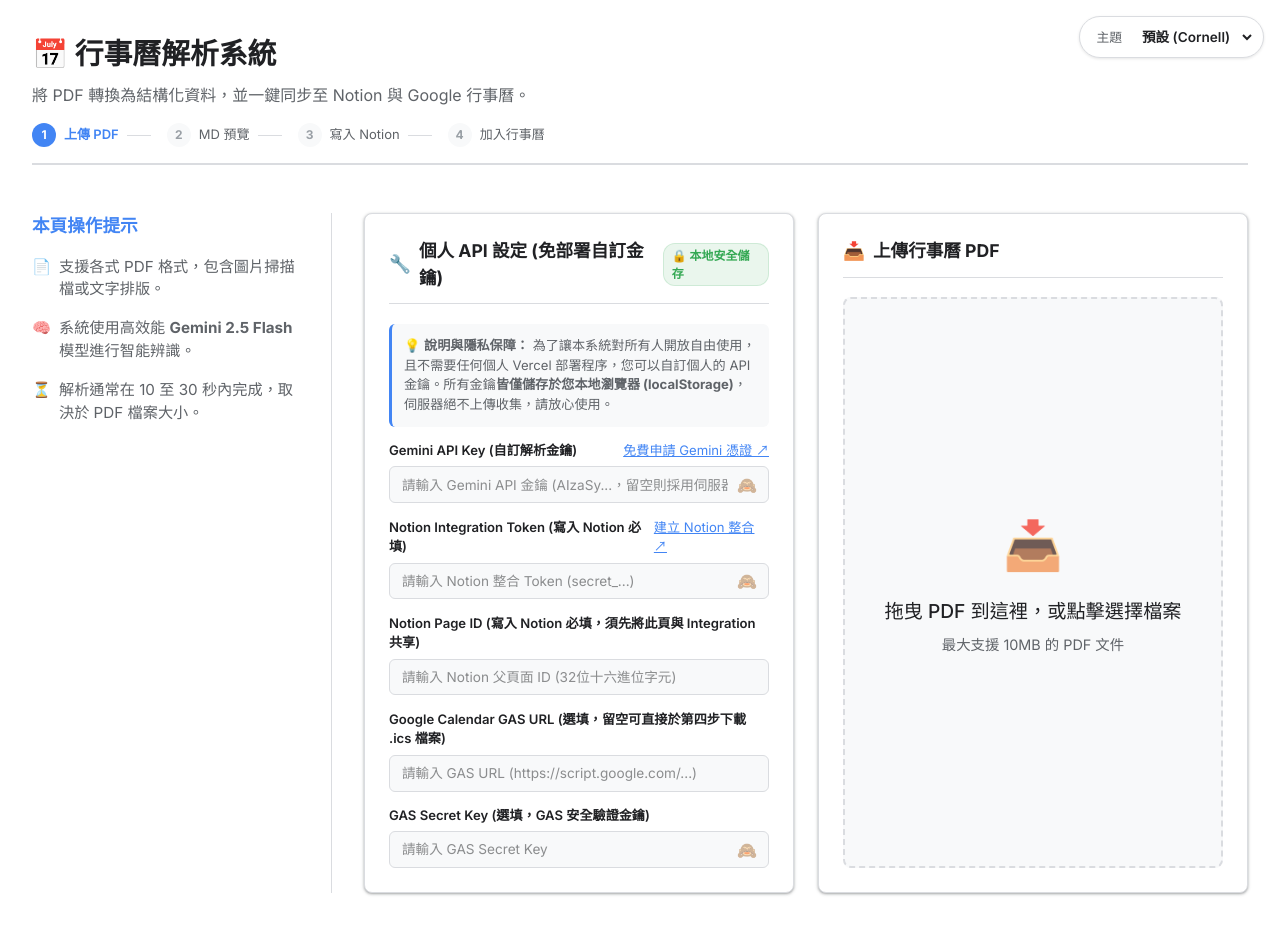
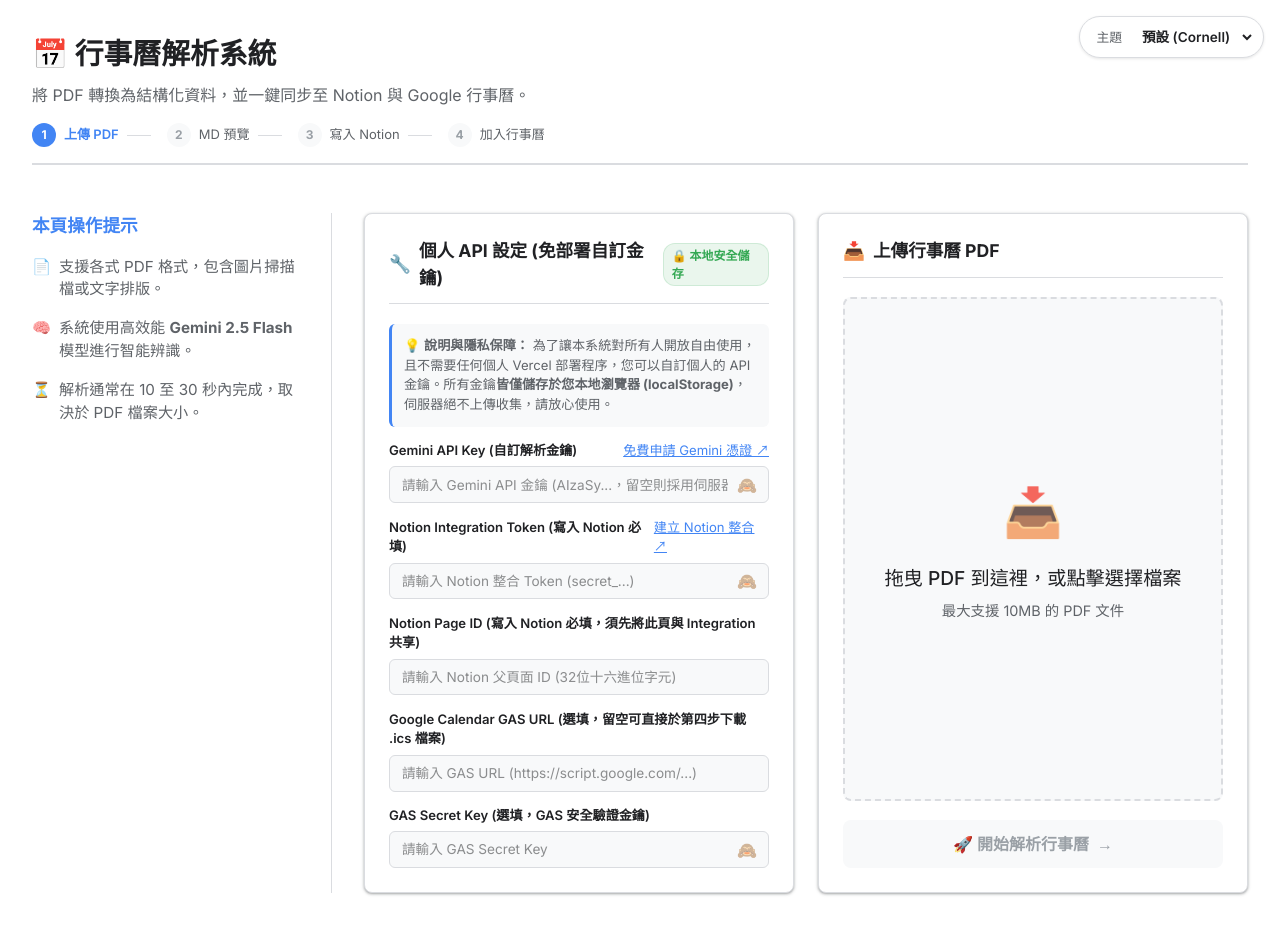
Before and after one commit to storynow01-arch/pdftomd, a Next.js app: page / in a window 1280 px wide. Shown: the top 934 px of the page. Built offline with nearby package versions, Linux system fonts and the light colour scheme.

Commit message:
fix: 在首頁 PDF 上傳卡片底部新增「開始解析行事曆」按鈕，並修復編譯問題

```diff
--- a/app/page.tsx
+++ b/app/page.tsx
@@ -506,6 +506,49 @@
             </div>
           )}
 
+          {/* 開始解析按鈕 */}
+          {!loading && (
+            <button
+              onClick={handleParse}
+              disabled={!file}
+              style={{
+                width: '100%',
+                padding: '0.75rem 1.5rem',
+                marginTop: '1.2rem',
+                border: 'none',
+                borderRadius: '8px',
+                fontSize: '1rem',
+                fontWeight: 600,
+                cursor: file ? 'pointer' : 'not-allowed',
+                backgroundColor: file ? 'var(--google-blue)' : 'var(--bg-secondary)',
+                color: file ? 'white' : 'var(--text-muted)',
+                boxShadow: file ? '0 4px 12px rgba(66, 133, 244, 0.25)' : 'none',
+                transition: 'all 0.2s ease',
+                display: 'flex',
+                alignItems: 'center',
+                justifyContent: 'center',
+                gap: '0.5rem'
+              }}
+              onMouseEnter={(e) => {
+                if (file) {
+                  e.currentTarget.style.backgroundColor = '#1a73e8';
+                  e.currentTarget.style.transform = 'translateY(-1px)';
+                  e.currentTarget.style.boxShadow = '0 6px 16px rgba(66, 133, 244, 0.35)';
+                }
+              }}
+              onMouseLeave={(e) => {
+                if (file) {
+                  e.currentTarget.style.backgroundColor = 'var(--google-blue)';
+                  e.currentTarget.style.transform = 'none';
+                  e.currentTarget.style.boxShadow = '0 4px 12px rgba(66, 133, 244, 0.25)';
+                }
+              }}
+            >
+              <span>🚀 開始解析行事曆</span>
+              <span>→</span>
+            </button>
+          )}
+
           {/* 百分比進度條 */}
           {loading && (
             <div style={{ marginTop: '1.5rem', textAlign: 'center' }}>
```
